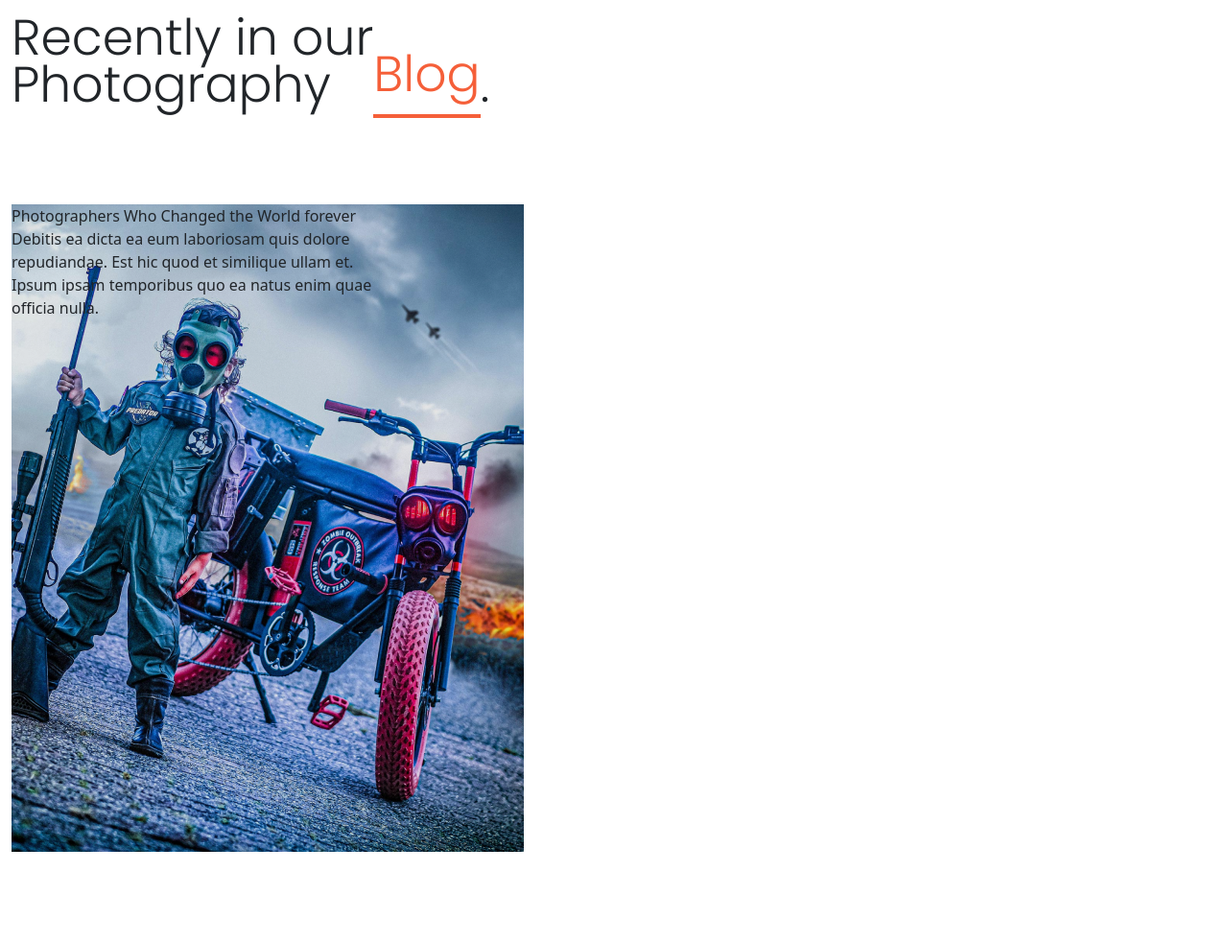
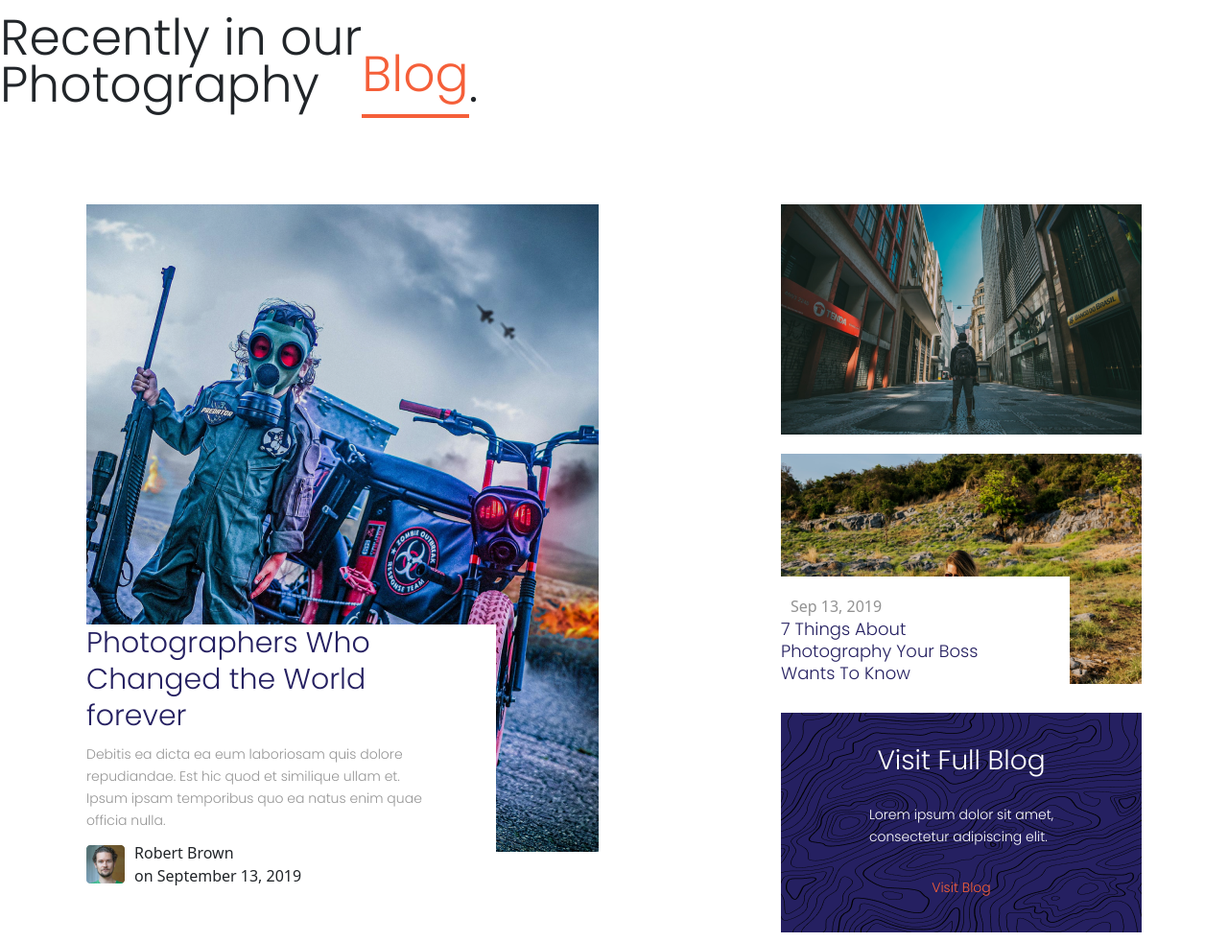
Before and after one commit to abdullo2000/rororor, a plain HTML site: page index.html in a window 1280 px wide. Shown: the part 1080-2062 px from the top of the page at 96% size. Drawn offline with nearby package versions, Linux system fonts and the light colour scheme; a web font is replaced by a local one.

Commit message:
2 commit

```diff
--- a/index.html
+++ b/index.html
@@ -116,7 +116,7 @@
             </header>
             <section class="section_one">
                 <div class="Photography">
-                    <div class="container">
+                    <div class="containerlп">
                         <div class="Photography-title">
                             Recently in our <br> Photography
                             <div class="separately_text"><br>Blog</div><br>.
@@ -125,15 +125,53 @@
                 </div>
             </section>
             <section class="section_two_wrapper">
-                <div class="container">
-                    <div class="section_two">
-
-                        <div class="two_text_wrapper">
-                            <div class="two_title">
-                                Photographers Who Changed the World forever
+                <div class="containerl">
+                    <div class="section_wrapper">
+                        <div class="section_two">
+                            <div class="two_text_wrapper">
+                                <div class="two_title">
+                                    Photographers Who <br> Changed the World <br> forever
+                                </div>
+                                <div class="two_text">
+                                    Debitis ea dicta ea eum laboriosam quis dolore <br> repudiandae. Est hic quod et
+                                    similique ullam et. <br> Ipsum ipsam temporibus quo ea natus enim quae <br> officia
+                                    nulla.
+                                </div>
+                                <div class="two_img">
+                                    <img class="two_ava" src="img/IMAGE (5).png" alt="">
+                                    <div class="two_text_">
+                                        <div class="two_nic-name">Robert Brown</div>
+                                        <div class="two_info">
+                                            on September 13, 2019
+                                        </div>
+                                    </div>
+                                </div>
                             </div>
-                            <div class="two_text">
-                                Debitis ea dicta ea eum laboriosam quis dolore <br> repudiandae. Est hic quod et similique ullam et. <br> Ipsum ipsam temporibus quo ea natus enim quae <br> officia nulla.
+                        </div>
+                        <div class="section_three">
+                            <div class="catd_img_wrapper">
+                                <img src="img/rasim1.png" alt="" class="card_img_one">
+                            </div>
+                            <div class="card_img_two">
+                                <div class="card_text_warpper">
+                                    <div class="card_text_info">
+                                        Sep 13, 2019
+                                    </div>
+                                    <div class="card_text_infomation">
+                                        7 Things About <br> Photography Your Boss <br> Wants To Know
+                                    </div>
+                                </div>
+                            </div>
+                            <div class="card_img_three">
+                                <div class="card_img_three_title">
+                                    Visit Full Blog
+                                </div>
+                                <div class="card_img_three_text">
+                                    Lorem ipsum dolor sit amet,<br> consectetur adipiscing elit.
+                                </div>
+                                <div class="card_img_three_footer">
+                                    Visit Blog
+                                </div>
                             </div>
                         </div>
                     </div>
--- a/style/style.css
+++ b/style/style.css
@@ -11,6 +11,12 @@
     margin: 0 auto;
     position: relative;
 }
+.containerl {
+    max-width: 1100px;
+    margin: 0 auto;
+    position: relative;
+}
+
 
 .list {
     display: flex;
@@ -297,6 +303,10 @@ padding-left: 40px;
     align-items: center;
     height: 225px;
 }
+.section_wrapper{
+    display: flex;
+    justify-content: space-between;
+}
 .Photography-title{
     display: flex;
     font-family: Poppins;
@@ -317,11 +327,117 @@ height: 120px;
     background: url("../img/sec_two.png")no-repeat;
     height: 769px;
     width: 534px;
+    display: flex;
+    align-items: end;
 }
 .sec_two-img{
     position: absolute;
 }
 .two_text_wrapper{
-    height: 100px;
+    background: #ffff;
+    width: 427px;
+    height: 291px;
     z-index: 999;
+    margin-bottom: 40px;
 }
+.two_title{
+    font-family: Poppins;
+font-size: 30px;
+font-weight: 400;
+line-height: 38px;
+text-align: left;
+ color: #252061;
+}
+.two_text{
+    margin-top: 10px;
+    font-family: Poppins;
+font-size: 14px;
+font-weight: 400;
+line-height: 23px;
+text-align: left;
+color: #969696;
+}
+.two_img{
+    display: flex;
+    justify-content: start;
+    align-items: center;
+    margin-top: 10px;
+}
+.two_text_{
+    display: flex;
+    flex-direction: column;
+    justify-content: center;
+}
+.two_ava{
+    display: flex;
+    justify-content: start;
+    padding-right: 10px;
+}
+.card_img_two{
+    margin-top: 20px;
+    margin-bottom: 30px;
+    background: url("../img/Frame\ \(1\).png")no-repeat;
+    width: 376px;
+height: 240px;
+    display: flex;
+   align-items: end;
+
+}
+.card_text_warpper{
+    background: white;
+    width: 301px;
+height: 112px;
+    display: flex;
+    justify-content: end;
+    flex-direction: column;
+
+}
+.card_text_infomation{
+    color: #252061;
+    font-family: Poppins;
+font-size: 18px;
+font-weight: 400;
+line-height: 23px;
+text-align: left;
+
+}
+.card_text_info{
+    color: #929292;
+    padding-left: 10px;
+}
+.card_img_three{
+    background: url("../img/ras.png")no-repeat;
+    background-color: #252061;
+    width: 376.01px;
+height: 229px;
+display: flex;
+flex-direction: column;
+align-items: center;
+justify-content: center;
+}
+.card_img_three_title{
+    color: #ffff;
+    font-family: Poppins;
+font-size: 28px;
+font-weight: 400;
+line-height: 30px;
+text-align: left;
+}
+.card_img_three_text{
+    font-family: Poppins;
+    font-size: 14px;
+    font-weight: 400;
+    line-height: 23px;
+    text-align: left;
+    color: #FFFF;
+    padding-top: 30px;
+    padding-bottom: 30px;
+}
+.card_img_three_footer{
+    font-family: Poppins;
+font-size: 14px;
+font-weight: 400;
+line-height: 23px;
+text-align: left;
+    color: #F55F39;
+}
```
Also changed, not shown: img/Frame (1).png (added), img/IMAGE (5).png (added), img/IMAGE (6).png (added), img/ras.png (added), img/rasim1.png (added).
